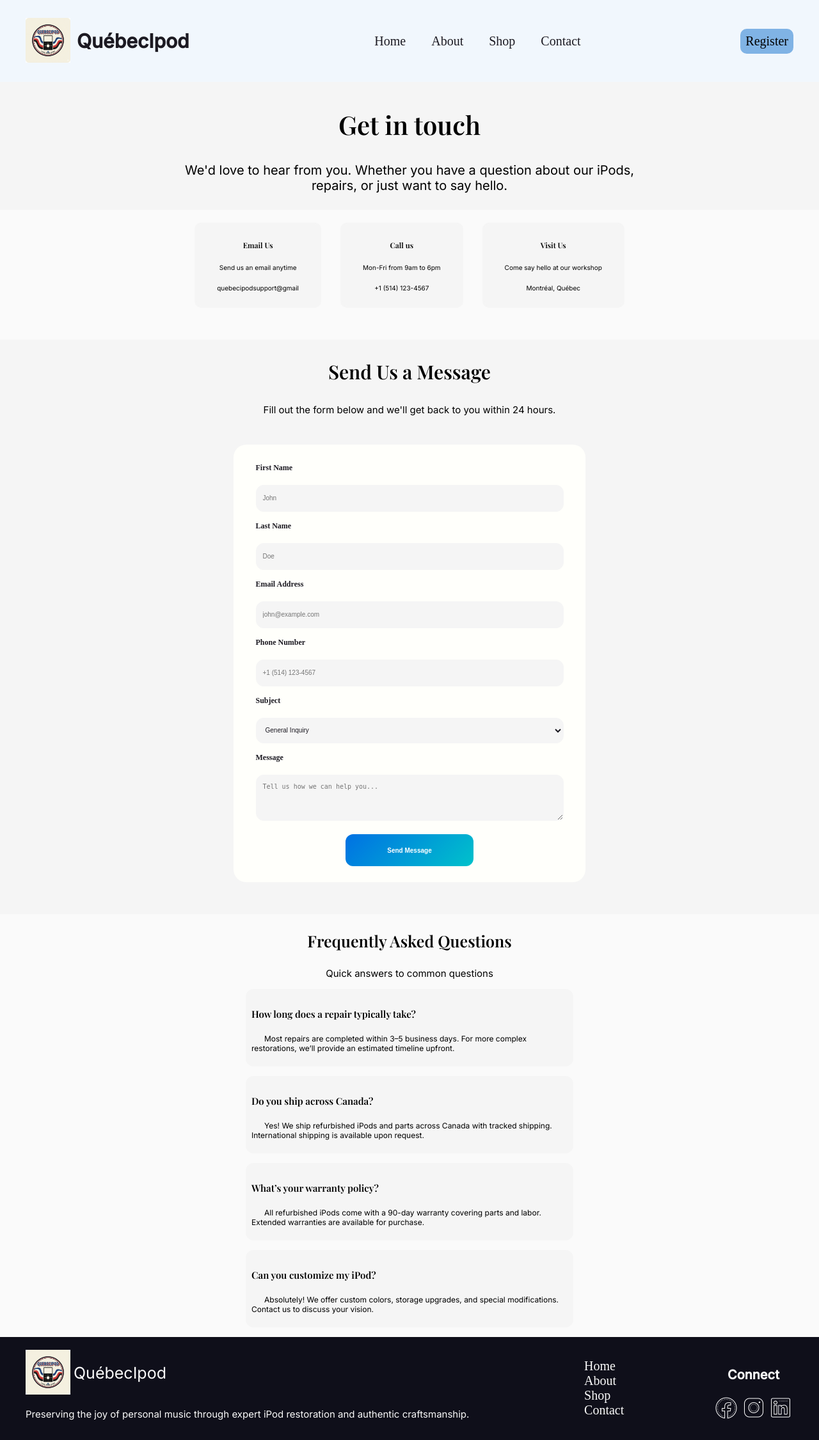
After one commit to 0n1xx/FinalProject-CSSPHP, a PHP site: page /contact.php in a window 1280 px wide. The commit adds this page. Shown: the whole page at 64% size. Run offline with PHP 8.4, Linux system fonts and the light colour scheme; data that the repository does not hold is empty.

Commit message:
adds header and footer templates to the code

```diff
--- /dev/null
+++ b/contact.php
@@ -0,0 +1,84 @@
+<?php
+    $pageTitle = "Contact Page";
+    $pageDes = "This is the contact page.";
+    require "./templates/header.php";
+?>
+<main>
+  <section class="intro-contact-page">
+      <h1>Get in touch</h1>
+      <p>We'd love to hear from you. Whether you have a question about our iPods, repairs, or just want to say hello.</p>
+  </section>
+  <section class="methods-of-contact">
+    <div class="contact-method">
+      <h3>Email Us</h3>
+      <p>Send us an email anytime</p>
+      <p>quebecipodsupport@gmail</p>
+    </div>
+    <div class="contact-method">
+      <h3>Call us</h3>
+      <p>Mon-Fri from 9am to 6pm</p>
+      <p>+1 (514) 123-4567</p>
+    </div>
+    <div class="contact-method">
+      <h3>Visit Us</h3>
+      <p>Come say hello at our workshop</p>
+      <p>Montréal, Québec</p>
+    </div>
+  </section>
+  <section class="form-section">
+    <div class="form-instructions">
+      <h3>Send Us a Message</h3>
+      <p>Fill out the form below and we'll get back to you within 24 hours.</p>
+    </div>
+    <div class="form-details">
+      <form action="contact.php" method="post">
+        <fieldset>
+          <label for="first-name">First Name</label>
+          <input type="text" id="first-name" name="first_name" placeholder="John" required>
+          <label for="last-name">Last Name</label>
+          <input type="text" id="last-name" name="last_name" placeholder="Doe" required>
+          <label for="email">Email Address</label>
+          <input type="email" id="email" name="email" placeholder="john@example.com" required>
+          <label for="phone">Phone Number</label>
+          <input type="tel" id="phone" name="phone" placeholder="+1 (514) 123-4567" required>
+          <label for="subject">Subject</label>
+          <select id="subject" name="subject" required>
+            <option value="" disabled selected>General Inquiry</option>
+            <option value="support">Support</option>
+            <option value="sales">Sales</option>
+            <option value="feedback">Feedback</option>
+            <option value="other">Other</option>
+          </select>
+          <label for="message">Message</label>
+          <textarea id="message" name="message" rows="10" placeholder="Tell us how we can help you..." required></textarea>
+        </fieldset>
+        <div class="submit-button">
+          <button type="submit">Send Message</button>
+        </div>
+      </form>
+    </div>
+  </section>
+  <section class="frequently-asked-questions">
+    <div class="frequently-asked-questions-intro">
+      <h3>Frequently Asked Questions</h3>
+      <p>Quick answers to common questions</p>
+    </div>
+    <div class="question-answer">
+      <h4>How long does a repair typically take?</h4>
+      <p>Most repairs are completed within 3–5 business days. For more complex restorations, we’ll provide an estimated timeline upfront.</p>
+    </div>
+    <div class="question-answer">
+      <h4>Do you ship across Canada?</h4>
+      <p>Yes! We ship refurbished iPods and parts across Canada with tracked shipping. International shipping is available upon request.</p>
+    </div>
+    <div class="question-answer">
+      <h4>What’s your warranty policy?</h4>
+      <p>All refurbished iPods come with a 90-day warranty covering parts and labor. Extended warranties are available for purchase.</p>
+    </div>
+    <div class="question-answer">
+      <h4>Can you customize my iPod?</h4>
+      <p>Absolutely! We offer custom colors, storage upgrades, and special modifications. Contact us to discuss your vision.</p>
+    </div>
+  </section>
+</main>
+<?php require "./templates/footer.php"; ?>
--- a/css/style.css
+++ b/css/style.css
@@ -26,6 +26,14 @@ body{
     padding: 0;
     background-color: var(--white);
     animation: fadeInUp 1.2s ease;
+}
+
+h1, h2, h3, h4, h5, h6 {
+    font-family: 'Playfair Display', serif;
+}
+
+p {
+    font-family: 'Inter', sans-serif;
 }
 
 /* Customizing the font size */
@@ -471,19 +479,19 @@ footer{
     text-indent: 2rem;
 }
 
-/* Designing the login page */
-/* 2. The image itself – give it a fixed max-width */
-.login-img-block{
+/* Designing the login page and registration page */
+/* I don't set so many configurations, just trying to reuse what I already have */
+.login-reg-img-block{
     margin-top: 1rem;
     display: flex;
     justify-content: center;
     align-items: center;
 }
-.logo-ipod-img img{
+.login-reg-img img{
     width: 12rem;
     height: auto;
 }
 
-.form-instructions-login{
+.form-instructions-login-reg{
     margin-top: 1rem;
 }
--- a/templates/footer.php
+++ b/templates/footer.php
@@ -1,12 +1,39 @@
 <footer>
-    <div>
-        <a href="index.php"> <img src="logo_img/logo.jpg" alt="header logo"></a>
-    </div>
-    <div>
-        <p>Contact us: beaver_social_network@gmail | +1 (705) 125-4567</p>
-        <p>123 Anne St, Barrie, Canada</p>
-        <p>© 2025 Beaver Pizza. All rights reserved.</p>
-    </div>
+    <section class="footer-logo">
+        <div>
+            <a href="home.php" class="logo">
+                <img src="images/logo.png" alt="header logo">
+            </a>
+            <p>QuébecIpod</p>
+        </div>
+        <div>
+            <p>Preserving the joy of personal music through expert iPod restoration and authentic craftsmanship.</p>
+        </div>
+    </section>
+    <section class="footer-links">
+        <nav>
+            <menu>
+                <li class="nav_menu"><a href="home.php">Home</a></li>
+                <li class="nav_menu"><a href="about.php">About</a></li>
+                <li class="nav_menu"><a href="shop.php">Shop</a></li>
+                <li class="nav_menu"><a href="contact.php">Contact</a></li>
+            </menu>
+        </nav>
+    </section>
+    <section class="footer-social-networks">
+        <div>
+            <p>Connect</p>
+            <a href="https://www.facebook.com/yourpage" target="_blank">
+                <img src="images/facebook_logo.png" alt="Facebook">
+            </a>
+            <a href="https://www.instagram.com/yourhandle" target="_blank">
+                <img src="images/instagram_logo.png" alt="Instagram">
+            </a>
+            <a href="https://www.linkedin.com/in/yourprofile" target="_blank">
+                <img src="images/linkedin_logo.png" alt="LinkedIn">
+            </a>
+        </div>
+    </section>
 </footer>
 </body>
 </html>
--- a/templates/header.php
+++ b/templates/header.php
@@ -16,20 +16,25 @@
     <!-- This is the element that connects css file to our html_css_js_introduction file -->
     <link rel="stylesheet" href="css/style.css">
     <!-- Using a special google font -->
+    <link href="https://fonts.googleapis.com/css2?family=Playfair+Display:wght@600&family=Inter:wght@400;500&display=swap" rel="stylesheet">
 </head>
 <body>
-<!-- Creating a header with the nav bar -->
 <header>
-    <div class="logo-container">
-        <a href="index.php">
-            <img src="logo_img/logo.jpg" alt="header logo">
+    <div>
+        <a href="home.php" class="logo">
+            <img src="images/logo.png" alt="header logo">
         </a>
+        <p>QuébecIpod</p>
     </div>
     <nav>
-        <ul class="big_screens_li">
-            <li><a href="#">Home</a></li>
-            <li><a href="#">Support Page</a></li>
-            <li><a href="#">About Page</a></li>
-        </ul>
+        <menu>
+            <li class="nav_menu"><a href="home.php">Home</a></li>
+            <li class="nav_menu"><a href="about.php">About</a></li>
+            <li class="nav_menu"><a href="shop.php">Shop</a></li>
+            <li class="nav_menu"><a href="contact.php">Contact</a></li>
+        </menu>
     </nav>
+    <div class="register">
+        <a href="register.php">Register</a>
+    </div>
 </header>
```
Also changed, not shown: about.php (added, +72 -0 lines), login.php (added, +32 -0 lines), registration.php (added, +34 -0 lines).
